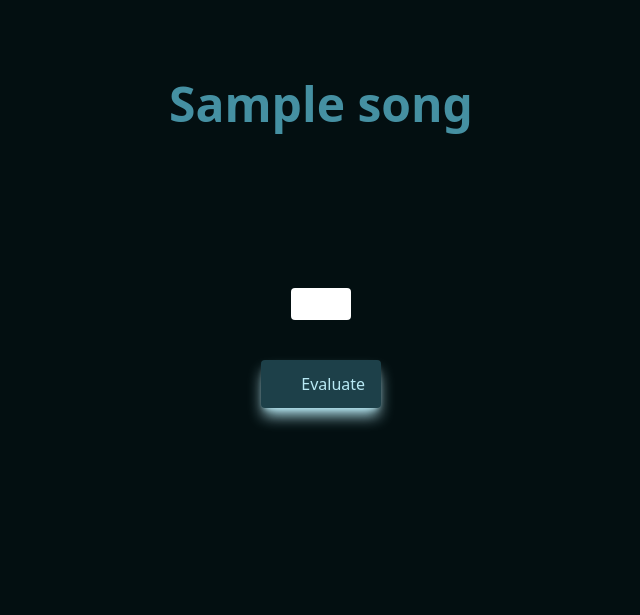
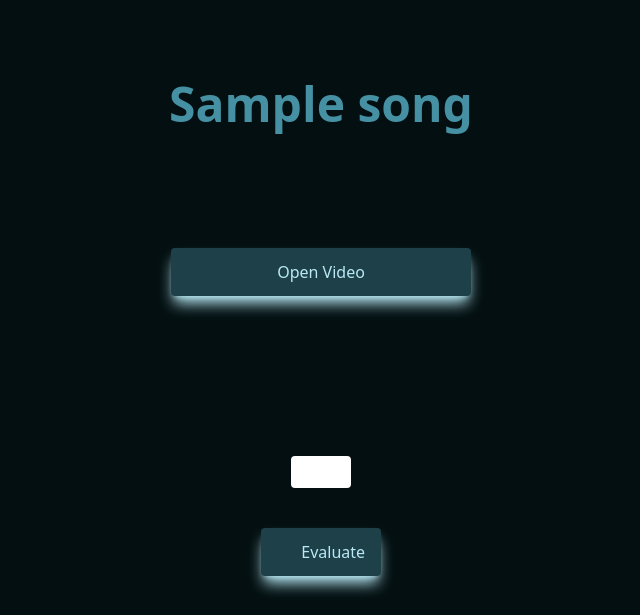
Before and after one commit to geromt/complete-the-song, a Flask app: page /song/1 in a window 1280 px wide. Shown: the top 615 px of the page, without its empty margins (319-959 px from the left). Run offline with Flask 2, Linux system fonts and the light colour scheme; tables that the repository leaves empty hold one stand-in row (values such as "Sample post"); style sheets or scripts are compiled from the project's sources.

Commit message:
Adding button to pupup video

```diff
--- a/application/templates/song.html
+++ b/application/templates/song.html
@@ -5,18 +5,27 @@
   <meta name="viewport" content="width=device-width, initial-scale=1.0">
   <link href="../static/black-style.css" rel="stylesheet">
 </head>
-<body class="bg-rich-black text-pacific-blue" onload="window.open('../video/{{song.id_song}}','','height=200,width=400,scrollbars=no')">
+<body class="bg-rich-black text-pacific-blue" onload="window.open('../video/{{song.id_song}}','','height=487,width=1366,scrollbars=no')">
   <div>
       <div id="title" class="mt-10 p-10">
           <h1 class="animate-pulse font-sans text-5xl font-bold text-center">
               {{song.title}}
           </h1>
       </div>
+      <div id="video-button" class="flex justify-center m-10">
+          <button class="w-1/4 mt-10 transition shadow-lg m-10 shadow-blizzard bg-midnight-green p-3 pl-10 pr-10
+                         text-blizzard rounded hover:bg-blizzard hover:text-rich-black hover:shadow hover:scale-110"
+                  onclick="window.open('../video/{{song.id_song}}','','height=487,width=1366,scrollbars=no')">
+              Open Video
+          </button>
+      </div>
       <div id="lyrics" class="flex justify-center mt-20 m-10 p-10 text-center">
           <form action="../eval-song" method="post">
               {{song.gen_incomplete()|safe}}
               <input hidden id="correct-words" type="text" name="correct-words" value="{{song.get_correct_words()}}">
-              <button type="submit" class="w-1/2 mt-10 transition shadow-lg m-10 shadow-blizzard bg-midnight-green p-3 pl-10 pr-10 text-blizzard rounded hover:bg-blizzard hover:text-rich-black hover:shadow hover:scale-110">
+              <button type="submit" class="w-1/2 mt-10 transition shadow-lg m-10 shadow-blizzard bg-midnight-green p-3
+                                           pl-10 pr-10 text-blizzard rounded hover:bg-blizzard hover:text-rich-black
+                                           hover:shadow hover:scale-110">
                   Evaluate
               </button>
           </form>
```
